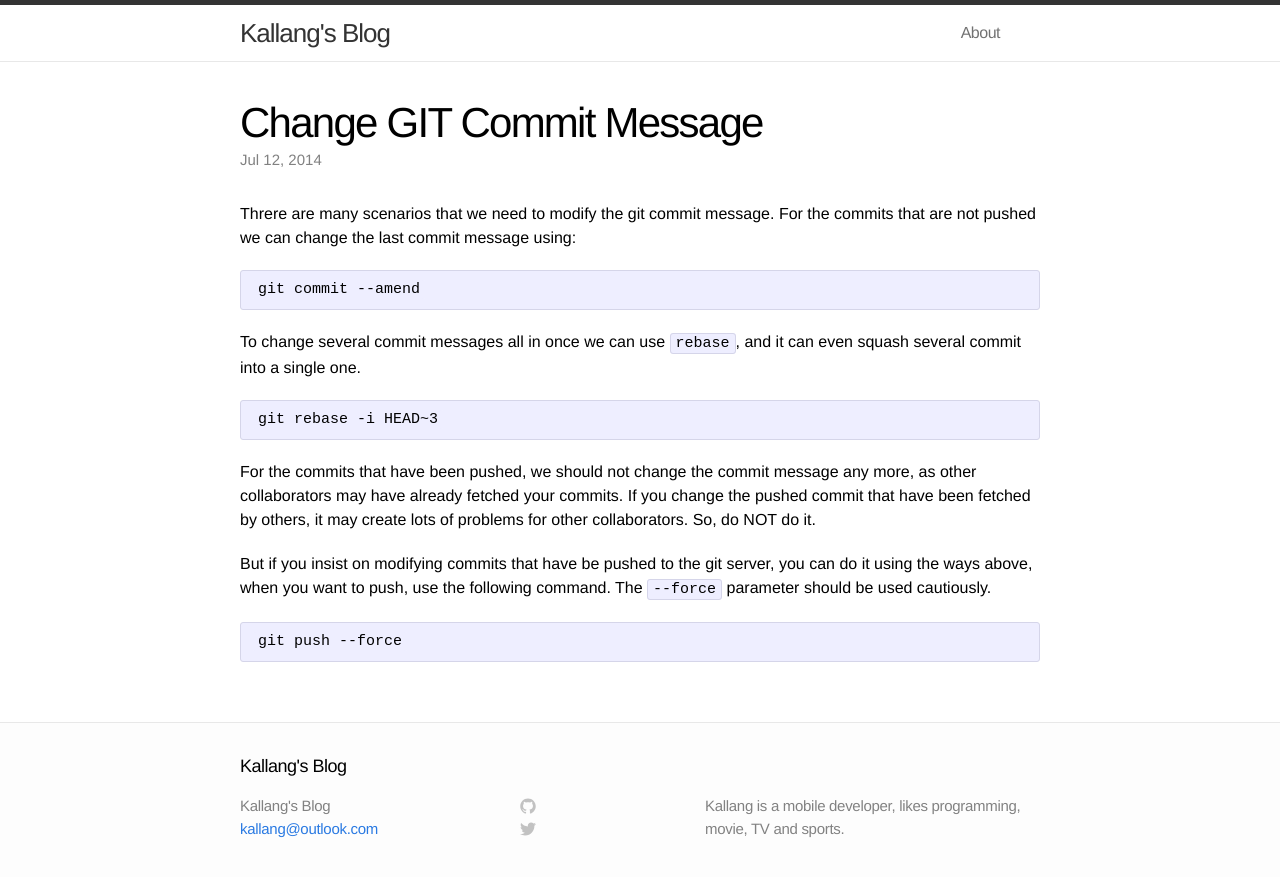
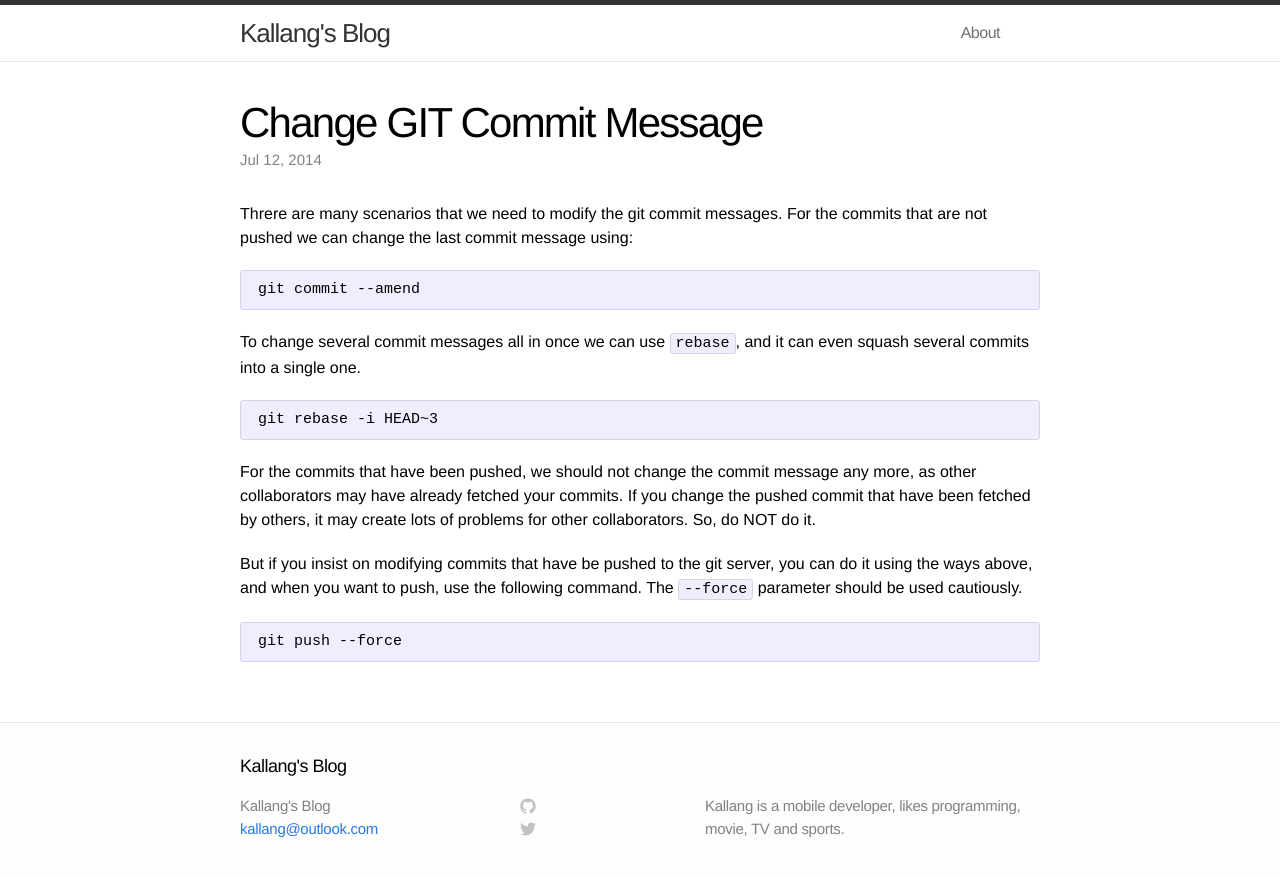
Before and after one commit to Kallang/kallang.github.io, a Jekyll site: the page built from _posts/2014-07-12-change-git-commit-message.markdown, in a window 1280 px wide. Shown: the top 877 px of the page. Built offline with Jekyll 4.4.1, drawn with Linux system fonts in a browser that asks for light colours.

Commit message:
change git commit message

```diff
--- a/_posts/2014-07-12-change-git-commit-message.markdown
+++ b/_posts/2014-07-12-change-git-commit-message.markdown
@@ -4,17 +4,17 @@ title:  "Change GIT Commit Message"
 date:   2014-07-12 14:31:00
 categories: git
 ---
-Threre are many scenarios that we need to modify the git commit message. For the commits that are not pushed we can change the last commit message using:
+Threre are many scenarios that we need to modify the git commit messages. For the commits that are not pushed we can change the last commit message using:
 
     git commit --amend
 
-To change several commit messages all in once we can use `rebase`, and it can even squash several commit into a single one.
+To change several commit messages all in once we can use `rebase`, and it can even squash several commits into a single one.
 
     git rebase -i HEAD~3
 
 
 For the commits that have been pushed, we should not change the commit message any more, as other collaborators may have already fetched your commits. If you change the pushed commit that have been fetched by others, it may create lots of problems for other collaborators. So, do NOT do it.
 
-But if you insist on modifying commits that have be pushed to the git server, you can do it using the ways above, when you want to push, use the following command. The `--force` parameter should be used cautiously.
+But if you insist on modifying commits that have be pushed to the git server, you can do it using the ways above, and when you want to push, use the following command. The `--force` parameter should be used cautiously.
 
     git push --force
```
